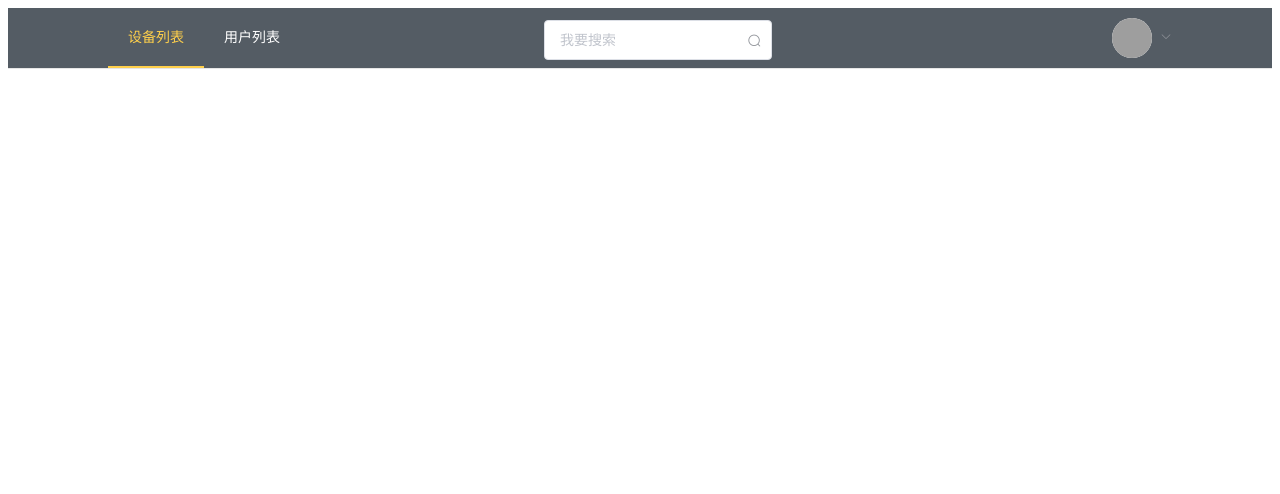
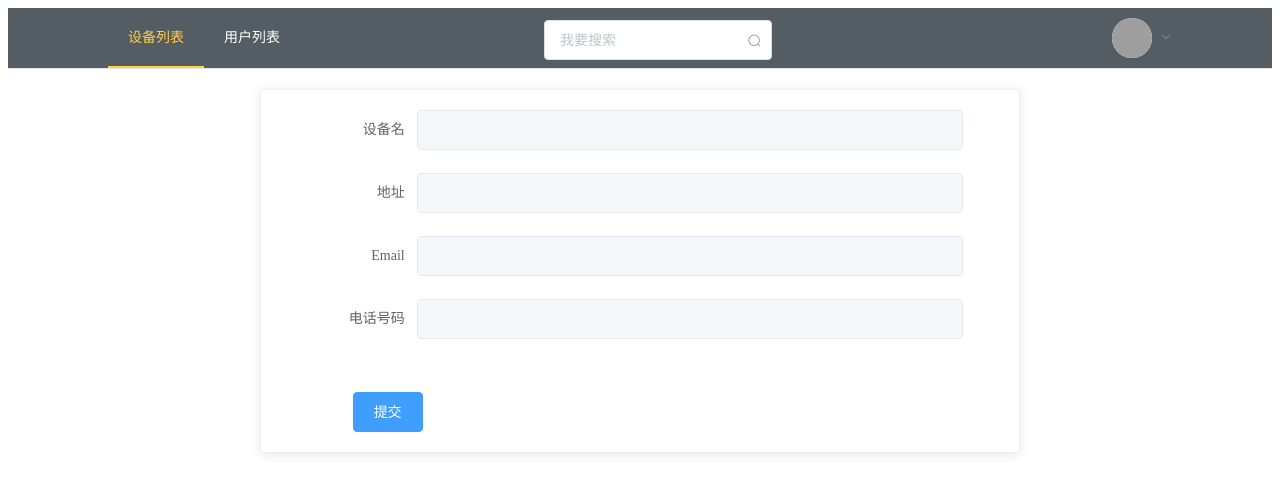
Before and after one commit to liqi0126/rental_platform_frontend, a Vue app: page /create-equipment in a window 1280 px wide. Shown: the top 494 px of the page. Built offline with nearby package versions, Linux system fonts and the light colour scheme; grey boxes are pictures that could not be loaded.

Commit message:
create equipment

```diff
--- /dev/null
+++ b/src/components/new-equipment-card.vue
@@ -0,0 +1,85 @@
+// writen by xyh
+<template>
+  <div>
+    <el-card class='card'>
+      <el-form class="form"
+               label-width="100px">
+        <el-form-item label='设备名'>
+          <el-input v-model="data.name"
+                    :disabled="diseditable"></el-input>
+        </el-form-item>
+        <el-form-item label='地址'>
+          <el-input v-model="data.address"
+                    :disabled="diseditable"></el-input>
+        </el-form-item>
+        <el-form-item label='Email'>
+          <el-input v-model="data.email"
+                    :disabled="diseditable"></el-input>
+        </el-form-item>
+        <el-form-item label='电话号码'>
+          <el-input v-model="data.phone"
+                    :disabled="true"></el-input>
+        </el-form-item>
+      </el-form>
+      <el-button class='button'
+                 type="primary"
+                 @click="createEquipment">提交</el-button>
+    </el-card>
+  </div>
+</template>
+
+<style scoped>
+.button {
+  margin-top: 30px;
+  left: 10%;
+  position: relative;
+}
+.card {
+  margin-top: 40px;
+  width: 60%;
+  position: relative;
+  margin: 20px auto;
+}
+.form {
+  position: relative;
+  margin: auto;
+  width: 90%;
+}
+</style>
+
+<script>
+/* eslint-disable @typescript-eslint/camelcase */
+import axios from 'axios'
+export default {
+  props: {
+    id: Number
+  },
+  data: function () {
+    return {
+      diseditable: true,
+      data: {
+        name: '',
+        address: '',
+        email: '',
+        phone: null,
+        description: '',
+        owner: 0
+      }
+    }
+  },
+  methods: {
+    enterUser: function () {
+      this.$router.push({ name: 'user', params: { userId: this.data.owner } })
+    },
+    createEquipment: function () {
+      axios.post('/api/v1/equipment', this.data)
+        .then((response) => {
+          this.$message(response.data.equipment + '创建成功！')
+        })
+        .catch((error) => {
+          alert(error)
+        })
+    }
+  }
+}
+</script>
--- a/src/router/index.ts
+++ b/src/router/index.ts
@@ -41,6 +41,11 @@ const routes: Array<RouteConfig> = [
     path: '/logon',
     name: 'logon',
     component: () => import('../views/logon.vue')
+  },
+  {
+    path: '/create-equipment',
+    name: 'create-equipment',
+    component: () => import('../views/create-equipment.vue')
   }
 ]
 
--- /dev/null
+++ b/src/views/create-equipment.vue
@@ -0,0 +1,15 @@
+// writen by xyh
+<template>
+  <div>
+    <new-equipment-card></new-equipment-card>
+  </div>
+</template>
+
+<script>
+import newEquipmentCard from '../components/new-equipment-card.vue'
+export default {
+  components: {
+    'new-equipment-card': newEquipmentCard
+  }
+}
+</script>
```
